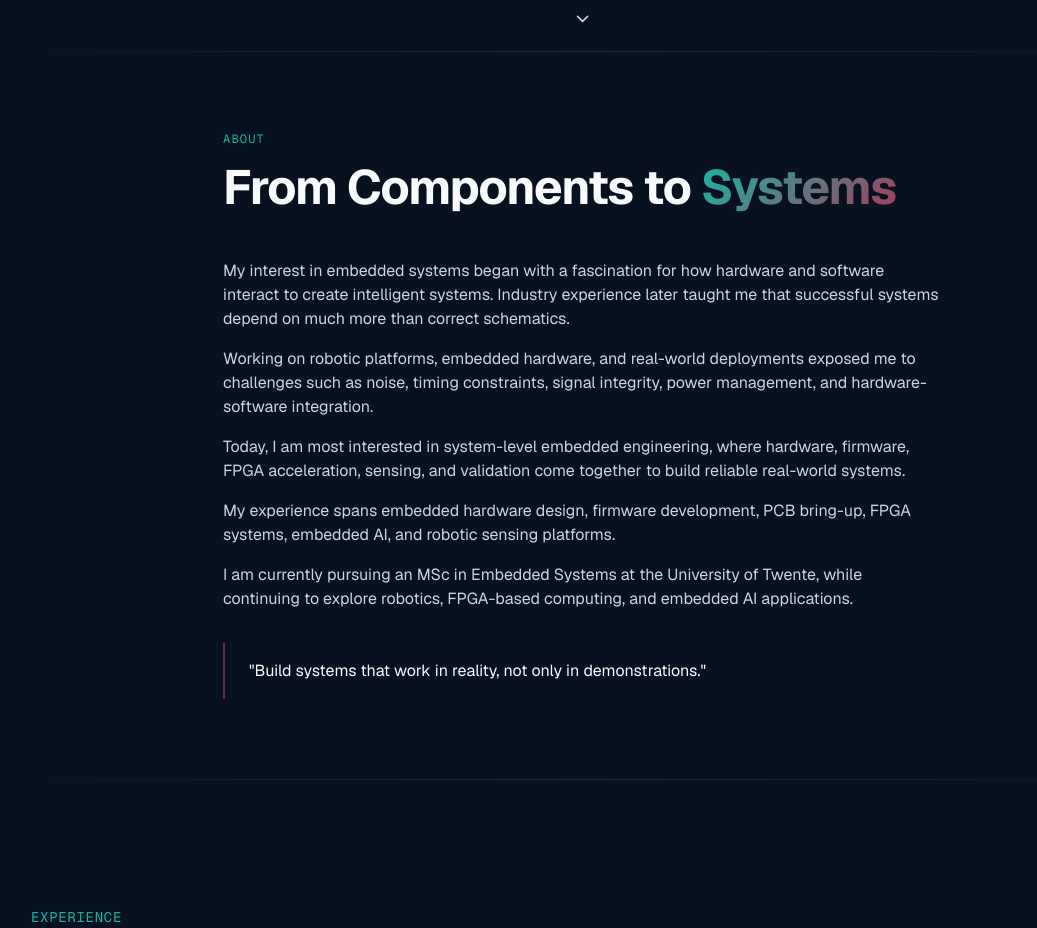
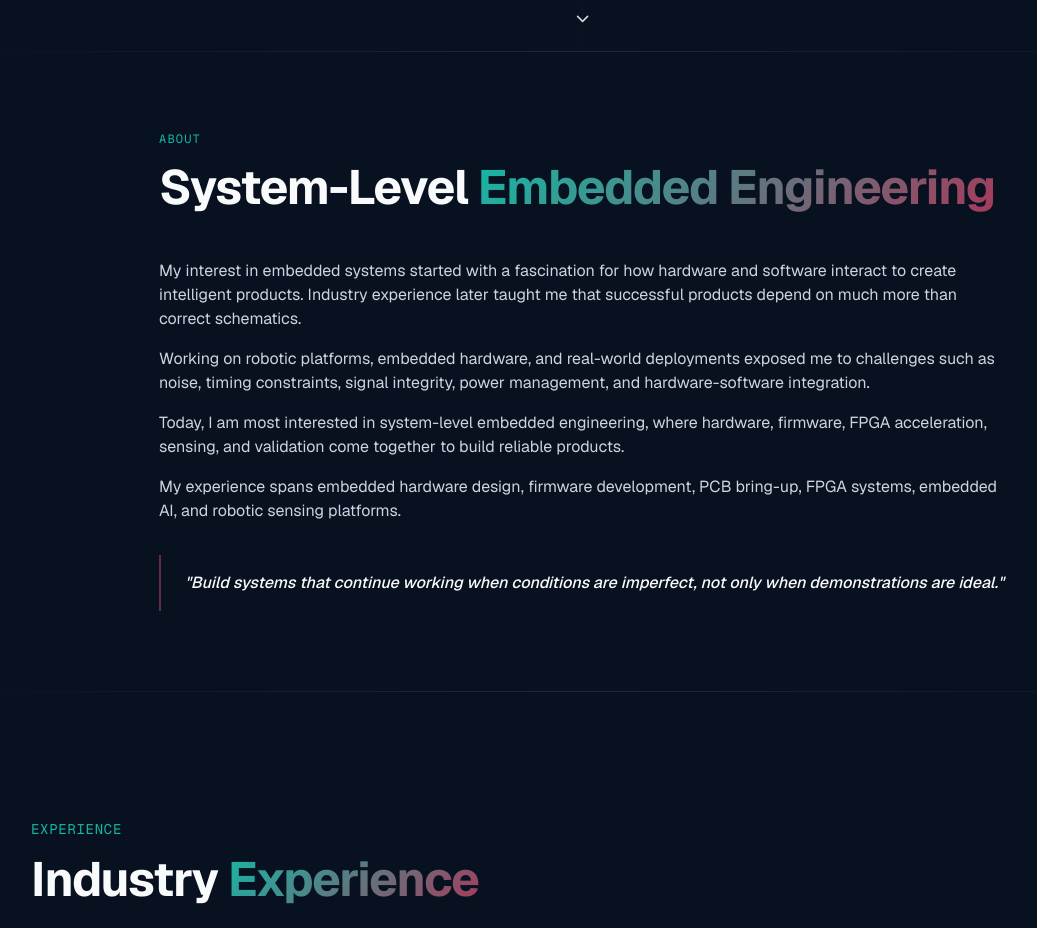
Before and after one commit to Mansitechdev/Mansitechdev.github.io, a Next.js app: page / in a window 1280 px wide. Shown: the part 883-1811 px from the top of the page, without its empty margins (57-1094 px from the left). Built offline with nearby package versions, Linux system fonts and the light colour scheme.

Commit message:
Update about-section.tsx

```diff
--- a/components/about-section.tsx
+++ b/components/about-section.tsx
@@ -10,10 +10,11 @@ export function AboutSection() {
 
   return (
     <section id="about" className="py-20 relative overflow-hidden">
+      {/* Background decoration */}
       <div className="absolute inset-0 circuit-bg" />
       <div className="absolute top-0 left-0 w-full h-px bg-gradient-to-r from-transparent via-border to-transparent" />
 
-      <div className="relative max-w-3xl mx-auto px-6">
+      <div className="relative max-w-4xl mx-auto px-6">
         <motion.div
           ref={ref}
           initial={{ opacity: 0, y: 40 }}
@@ -21,16 +22,14 @@ export function AboutSection() {
           transition={{ duration: 0.6 }}
           className="space-y-4 mb-12"
         >
-          <p className="text-primary font-mono text-xs tracking-widest uppercase">
-  About
-</p>
-
-<h2 className="text-4xl md:text-5xl font-bold tracking-tight">
-  From Components to{" "}
-  <span className="gradient-text">Systems</span>
-</h2>
+          <p className="text-primary font-mono text-xs tracking-widest uppercase">About</p>
+          <h2 className="text-4xl md:text-5xl font-bold tracking-tight">
+            System-Level{" "}
+            <span className="gradient-text">Embedded Engineering</span>
+          </h2>
         </motion.div>
 
+        {/* Content */}
         <motion.div
           initial={{ opacity: 0, y: 20 }}
           animate={isInView ? { opacity: 1, y: 0 } : {}}
@@ -39,33 +38,32 @@ export function AboutSection() {
         >
           <div className="space-y-4 text-muted-foreground leading-relaxed">
             <p className="text-base">
-  My interest in embedded systems began with a fascination for how hardware and software interact to create intelligent systems. Industry experience later taught me that successful systems depend on much more than correct schematics.
-</p>
+              My interest in embedded systems started with a fascination for how hardware and software interact to create intelligent products. Industry experience later taught me that successful products depend on much more than correct schematics.
+            </p>
 
             <p className="text-base">
               Working on robotic platforms, embedded hardware, and real-world deployments exposed me to challenges such as noise, timing constraints, signal integrity, power management, and hardware-software integration.
             </p>
 
             <p className="text-base">
-  Today, I am most interested in system-level embedded engineering, where hardware, firmware, FPGA acceleration, sensing, and validation come together to build reliable real-world systems.
-</p>
-  <p className="text-base">
+              Today, I am most interested in system-level embedded engineering, where hardware, firmware, FPGA acceleration, sensing, and validation come together to build reliable products.
+            </p>
+
+            <p className="text-base">
               My experience spans embedded hardware design, firmware development, PCB bring-up, FPGA systems, embedded AI, and robotic sensing platforms.
             </p>
-<p className="text-base">
-  I am currently pursuing an MSc in Embedded Systems at the University of Twente, while continuing to explore robotics, FPGA-based computing, and embedded AI applications.
-</p>
-
-
           </div>
 
+          {/* Highlighted Quote - Refined to be less dominant */}
           <motion.div
             initial={{ opacity: 0, x: -20 }}
             animate={isInView ? { opacity: 1, x: 0 } : {}}
             transition={{ duration: 0.6, delay: 0.3 }}
             className="relative mt-8 pl-6 py-4 border-l-2 border-accent/60"
           >
-            "Build systems that work in reality, not only in demonstrations."
+            <p className="text-base font-medium text-foreground italic">
+              "Build systems that continue working when conditions are imperfect, not only when demonstrations are ideal."
+            </p>
           </motion.div>
         </motion.div>
       </div>
```
